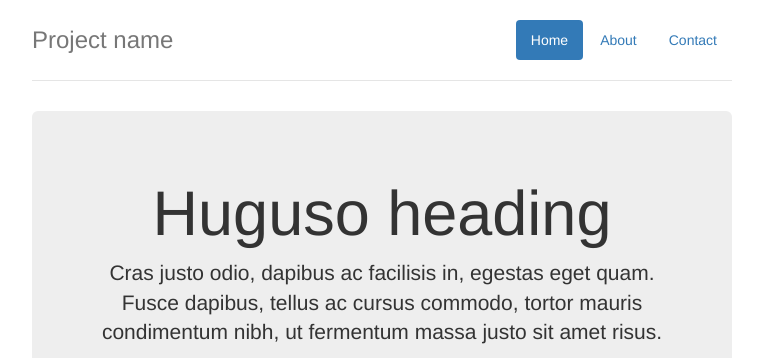
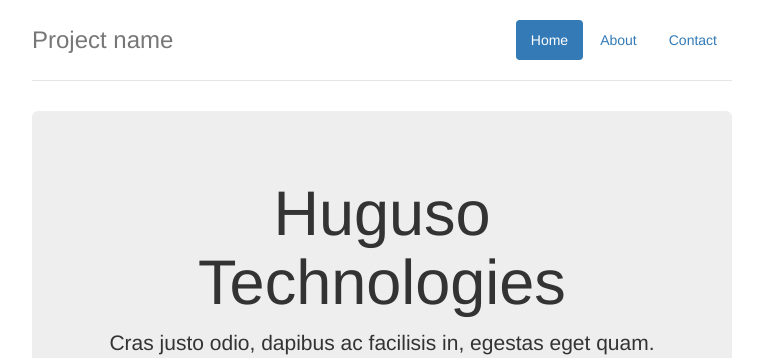
Before and after one commit to mmugisha/huguso2, a plain HTML site: page index.html in a window 1280 px wide. Shown: the top 358 px of the page, without its empty margins (258-1021 px from the left). Drawn offline with nearby package versions, Linux system fonts and the light colour scheme; a script that the page names is missing; files whose address does not match are found by name.

Commit message:
the company name is Huguso

```diff
--- a/index.html
+++ b/index.html
@@ -9,7 +9,7 @@
     <meta name="author" content="">
     <link rel="icon" href="../../favicon.ico">
 
-    <title>Narrow Jumbotron Template for Bootstrap</title>
+    <title>Huguso Technology Template for Bootstrap</title>
 
     <!-- Bootstrap core CSS -->
     <link href="bootstrap.min.css" rel="stylesheet">
@@ -46,7 +46,7 @@
       </div>
 
       <div class="jumbotron">
-        <h1>Huguso heading</h1>
+        <h1>Huguso Technologies</h1>
         <p class="lead">Cras justo odio, dapibus ac facilisis in, egestas eget quam. Fusce dapibus, tellus ac cursus commodo, tortor mauris condimentum nibh, ut fermentum massa justo sit amet risus.</p>
         <p><a class="btn btn-lg btn-success" href="#" role="button">Sign up today</a></p>
       </div>
```
